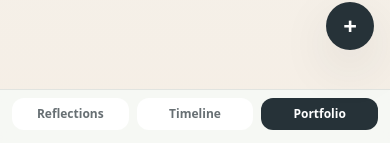
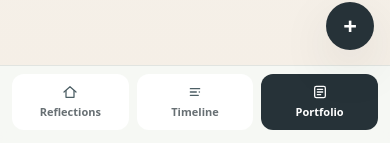
Before and after one commit to victorgyx-byte/quiet-portfolio, a Next.js app: page /portfolio in a window 390 px wide. Shown: the part 698-841 px from the top of the page. Built offline with nearby package versions, Linux system fonts and the light colour scheme; no server answers.

Commit message:
Add icons above text for mobile bottom navigation tabs

```diff
--- a/components/app-shell.tsx
+++ b/components/app-shell.tsx
@@ -10,6 +10,49 @@ const links = [
   { href: "/portfolio", label: "Portfolio" },
   { href: "/teacher", label: "Teacher" }
 ];
+
+function NavIcon({ href, active }: { href: string; active: boolean }) {
+  const stroke = active ? "#ffffff" : "#4d5f65";
+  const common = {
+    fill: "none",
+    stroke,
+    strokeWidth: 1.9,
+    strokeLinecap: "round" as const,
+    strokeLinejoin: "round" as const
+  };
+
+  if (href === "/dashboard") {
+    return (
+      <svg viewBox="0 0 24 24" className="h-4 w-4" aria-hidden="true">
+        <path {...common} d="M3 12l9-8 9 8" />
+        <path {...common} d="M6 10v10h12V10" />
+      </svg>
+    );
+  }
+  if (href === "/timeline") {
+    return (
+      <svg viewBox="0 0 24 24" className="h-4 w-4" aria-hidden="true">
+        <path {...common} d="M5 7h14M5 12h9M5 17h12" />
+        <circle cx="18.5" cy="12" r="1.2" fill={stroke} />
+      </svg>
+    );
+  }
+  if (href === "/portfolio") {
+    return (
+      <svg viewBox="0 0 24 24" className="h-4 w-4" aria-hidden="true">
+        <rect {...common} x="4" y="3.5" width="16" height="17" rx="2.4" />
+        <path {...common} d="M8 8h8M8 12h8M8 16h5" />
+      </svg>
+    );
+  }
+
+  return (
+    <svg viewBox="0 0 24 24" className="h-4 w-4" aria-hidden="true">
+      <circle {...common} cx="12" cy="8" r="3.2" />
+      <path {...common} d="M5 20c1.6-3 4.1-4.5 7-4.5s5.4 1.5 7 4.5" />
+    </svg>
+  );
+}
 
 export function AppShell({ children }: { children: React.ReactNode }) {
   const pathname = usePathname();
@@ -74,10 +117,11 @@ export function AppShell({ children }: { children: React.ReactNode }) {
               <Link
                 key={link.href}
                 href={link.href}
-                className={`rounded-xl px-2 py-2 text-center text-xs font-semibold ${
+                className={`flex min-h-14 flex-col items-center justify-center gap-1 rounded-xl px-2 py-1 text-center text-[11px] font-semibold ${
                   isActive ? "bg-ink text-white" : "bg-white text-ink/70"
                 }`}
               >
+                <NavIcon href={link.href} active={isActive} />
                 {link.label}
               </Link>
             );
```
